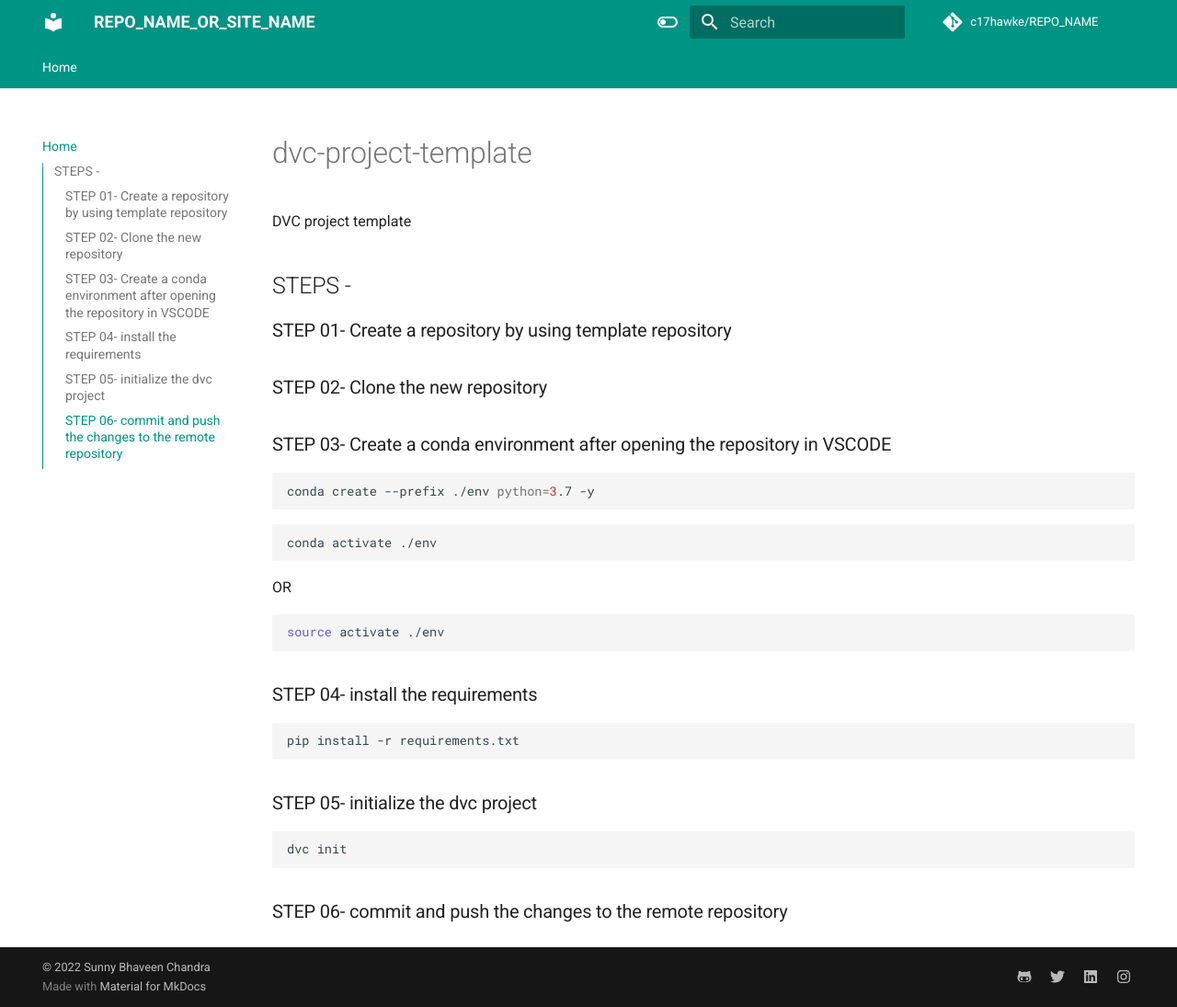
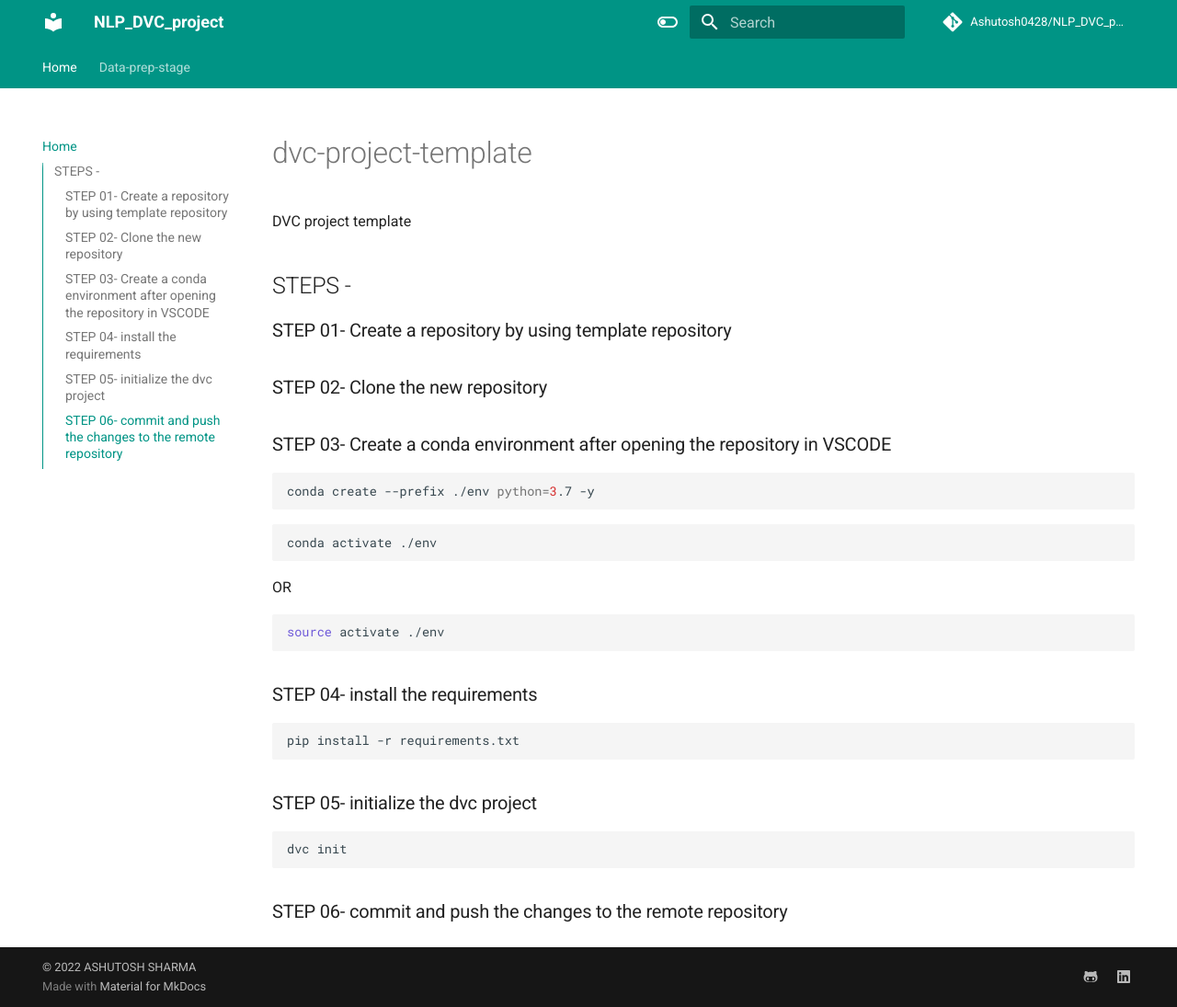
Before and after one commit to Ashutosh0428/NLP_DVC_project, an MkDocs documentation site: the page built from docs/index.md, in a window 1280 px wide and 1095 px high. Shown: the whole window at 92% size. Built offline with MkDocs 1.6.1 and Material for MkDocs 9.7.7, drawn with Linux system fonts in a browser that asks for light colours; comment, search, counter and statistics services are not loaded.

Commit message:
docs for data prep

```diff
--- a/mkdocs.yml
+++ b/mkdocs.yml
@@ -1,16 +1,16 @@
 # Project information
-site_name: REPO_NAME_OR_SITE_NAME
+site_name: NLP_DVC_project
 # defeine TOC or order of website-
 nav:
   - Home: index.md
+  - Data-prep-stage: data_prep.md
 
-site_author: Sunny Bhaveen Chandra
+site_author: Ashutosh Sharma
 site_description: >-
   DESCRIPTION
-
 # Repository
-repo_name: c17hawke/REPO_NAME
-repo_url: https://github.com/c17hawke/REPO_NAME
+repo_name: Ashutosh0428/NLP_DVC_project
+repo_url: https://github.com/Ashutosh0428/NLP_DVC_project
 
 # Configuration
 theme:
@@ -39,13 +39,9 @@
 extra:
   social:
     - icon: fontawesome/brands/github-alt
-      link: https://github.com/c17hawke
-    - icon: fontawesome/brands/twitter
-      link: https://twitter.com/c17hawke
+      link: https://github.com/Ashutosh0428
     - icon: fontawesome/brands/linkedin
-      link: https://linkedin.com/in/c17hawke
-    - icon: fontawesome/brands/instagram
-      link: https://www.instagram.com/c17hawke/
+      link: https://www.linkedin.com/in/ashutosh-sharma-b8021116b/
 
 extra_javascript:
   - javascripts/mathjax.js
@@ -70,4 +66,4 @@
   - search
 
 copyright: |
-  &copy; 2022 <a href="https://github.com/c17hawke"  target="_blank" rel="noopener">Sunny Bhaveen Chandra</a>
+  &copy; 2022 <a href="https://github.com/Ashutosh0428"  target="_blank" rel="noopener">ASHUTOSH SHARMA</a>
```
